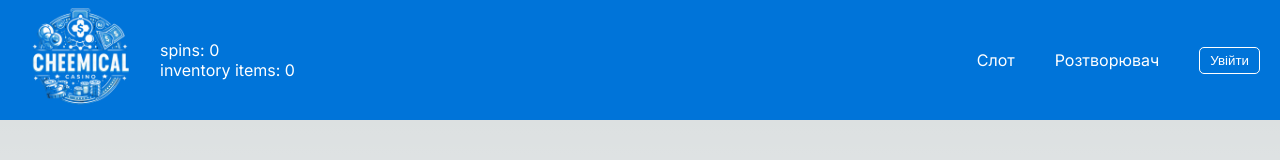
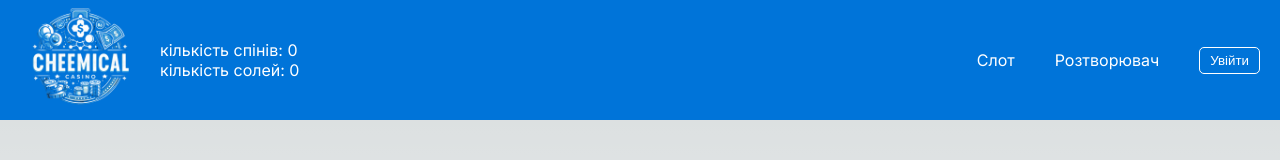
Before and after one commit to ZinetsVO/slots__school, a Next.js app: page / in a window 1280 px wide. Shown: the top 160 px of the page. Built offline with nearby package versions, Linux system fonts and the light colour scheme.

Commit message:
translate

```diff
--- a/src/components/Header/index.jsx
+++ b/src/components/Header/index.jsx
@@ -21,8 +21,8 @@ const Header = () => {
         <Image src={logo} alt="Chemical Slots" width={120} height={120} />
       </Link>
       <div className={css.count}>
-        <span>spins: {spins}</span>
-        <span>inventory items: {inventory.length}</span>
+        <span>кількість спінів: {spins}</span>
+        <span>кількість солей: {inventory.length}</span>
       </div>
       <nav className={css.nav__links}>
         <Link href="/slots">Слот</Link>
```
